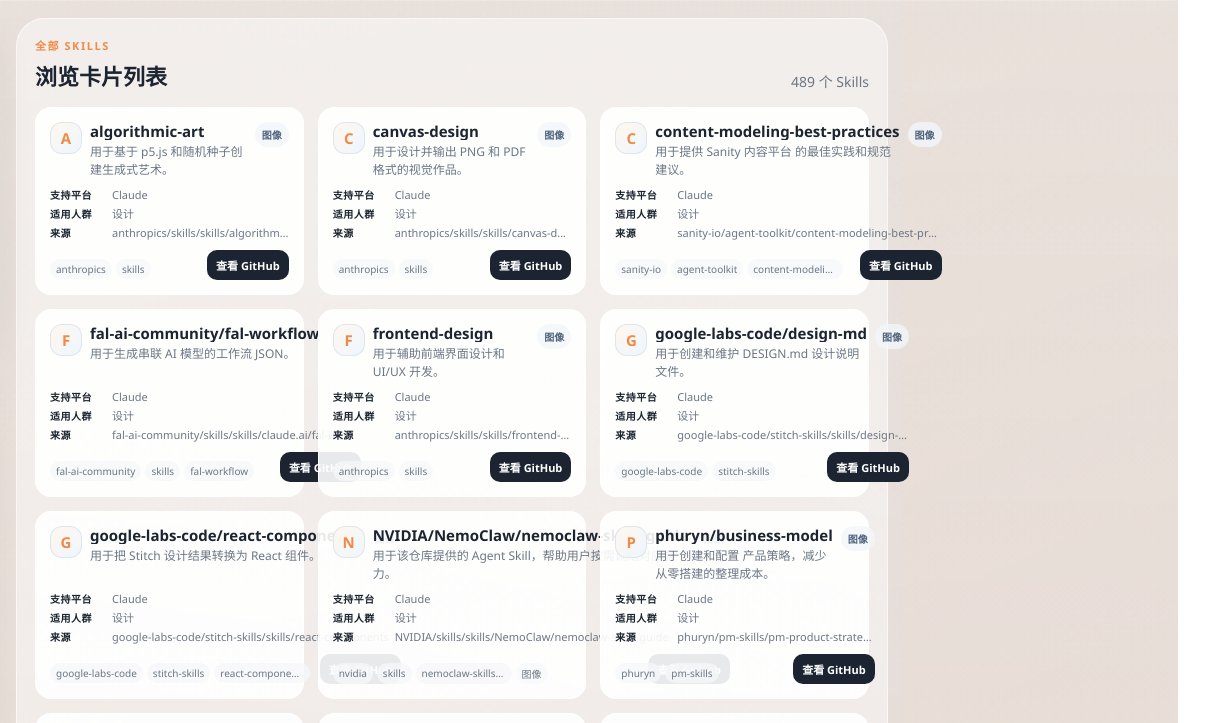
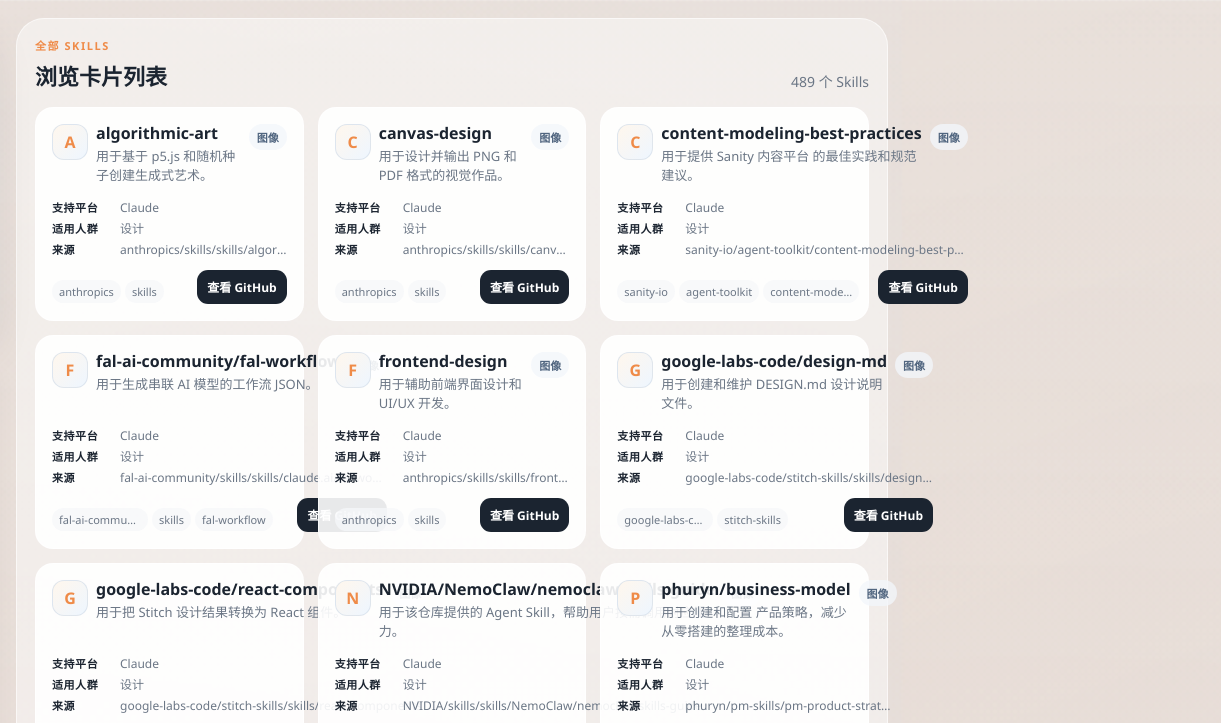
Before and after one commit to wangyi2222/skill-scope, a plain HTML site: page index.html in a window 1280 px wide. Shown: the top 723 px of the page, 378-1599 px from the left, 1221 px wide, since content can reach past the window. Drawn offline with Linux system fonts and the light colour scheme.

Commit message:
Improve card readability

```diff
--- a/style.css
+++ b/style.css
@@ -213,10 +213,10 @@
 .card {
   display: grid;
   grid-template-rows: auto auto 1fr;
-  gap: 9px;
-  height: 188px;
-  padding: 14px;
-  border-radius: 16px;
+  gap: 10px;
+  height: 214px;
+  padding: 16px;
+  border-radius: 18px;
   border: 1px solid rgba(255, 255, 255, 0.72);
   background: var(--glass-strong);
   transition: transform 160ms ease, box-shadow 160ms ease, border-color 160ms ease;
@@ -238,15 +238,15 @@
 .card-logo {
   display: inline-grid;
   place-items: center;
-  flex: 0 0 32px;
-  width: 32px;
-  height: 32px;
+  flex: 0 0 36px;
+  width: 36px;
+  height: 36px;
   overflow: hidden;
   border: 1px solid var(--line);
   border-radius: 12px;
   background: linear-gradient(135deg, #fff7ed, #eef6ff);
   color: var(--accent);
-  font-size: 15px;
+  font-size: 16px;
   font-weight: 800;
 }
 
@@ -264,8 +264,8 @@
 .card h3 {
   margin: 0 0 3px;
   overflow: hidden;
-  font-size: 15px;
-  line-height: 1.22;
+  font-size: 16px;
+  line-height: 1.24;
   text-overflow: ellipsis;
   white-space: nowrap;
 }
@@ -277,26 +277,26 @@
 .card-desc {
   display: -webkit-box;
   overflow: hidden;
-  min-height: 35px;
-  font-size: 12px;
-  line-height: 1.45;
+  min-height: 42px;
+  font-size: 13px;
+  line-height: 1.5;
   -webkit-box-orient: vertical;
   -webkit-line-clamp: 2;
 }
 
 .badge {
   white-space: nowrap;
-  padding: 5px 7px;
+  padding: 5px 8px;
   border-radius: var(--radius-sm);
   background: rgba(243, 247, 251, 0.78);
   color: #50657f;
-  font-size: 10px;
+  font-size: 11px;
   font-weight: 700;
 }
 
 .meta-list {
   display: grid;
-  gap: 3px;
+  gap: 4px;
 }
 
 .meta-list p {
@@ -304,13 +304,13 @@
   gap: 6px;
   align-items: baseline;
   min-width: 0;
-  font-size: 11px;
+  font-size: 12px;
 }
 
 .meta-list strong {
-  min-width: 56px;
+  min-width: 62px;
   color: var(--text);
-  font-size: 10px;
+  font-size: 11px;
   text-transform: uppercase;
   letter-spacing: 0.05em;
 }
@@ -336,7 +336,7 @@
   display: flex;
   flex-wrap: wrap;
   gap: 4px;
-  max-height: 21px;
+  max-height: 24px;
   min-width: 0;
   overflow: hidden;
 }
@@ -344,11 +344,11 @@
 .tag {
   max-width: 96px;
   overflow: hidden;
-  padding: 3px 6px;
+  padding: 4px 7px;
   border-radius: var(--radius-sm);
   background: rgba(246, 248, 250, 0.76);
   color: var(--muted);
-  font-size: 10px;
+  font-size: 11px;
   text-overflow: ellipsis;
   white-space: nowrap;
 }
@@ -358,12 +358,12 @@
   align-items: center;
   justify-content: center;
   flex-shrink: 0;
-  padding: 7px 9px;
-  border-radius: 10px;
+  padding: 8px 10px;
+  border-radius: 11px;
   background: var(--text);
   color: #fff;
   text-decoration: none;
-  font-size: 11px;
+  font-size: 12px;
   font-weight: 700;
 }
 
@@ -466,6 +466,11 @@
     grid-template-columns: 1fr;
   }
 
+  .card {
+    height: auto;
+    min-height: 214px;
+  }
+
   .hero h1 {
     font-size: 40px;
   }
```
